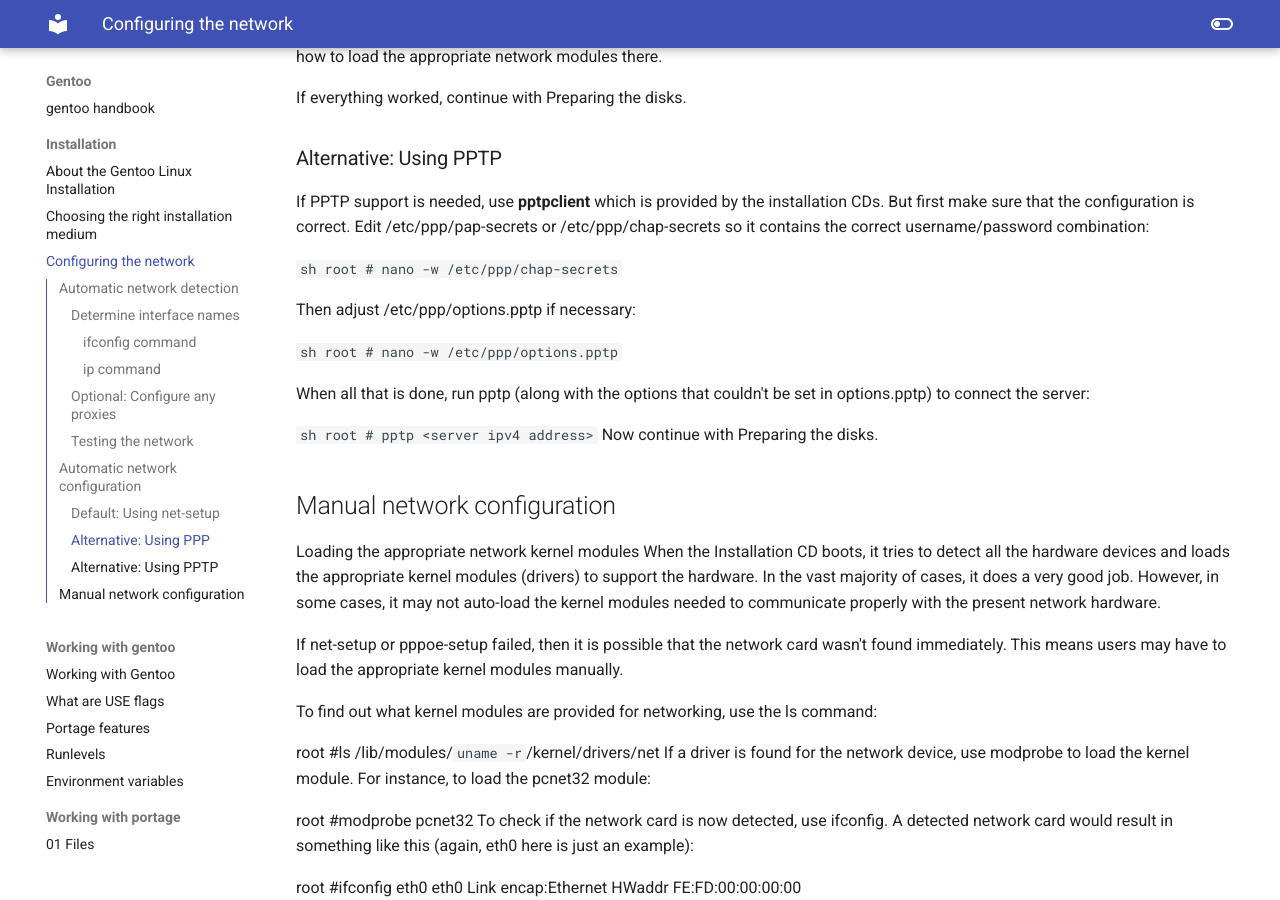
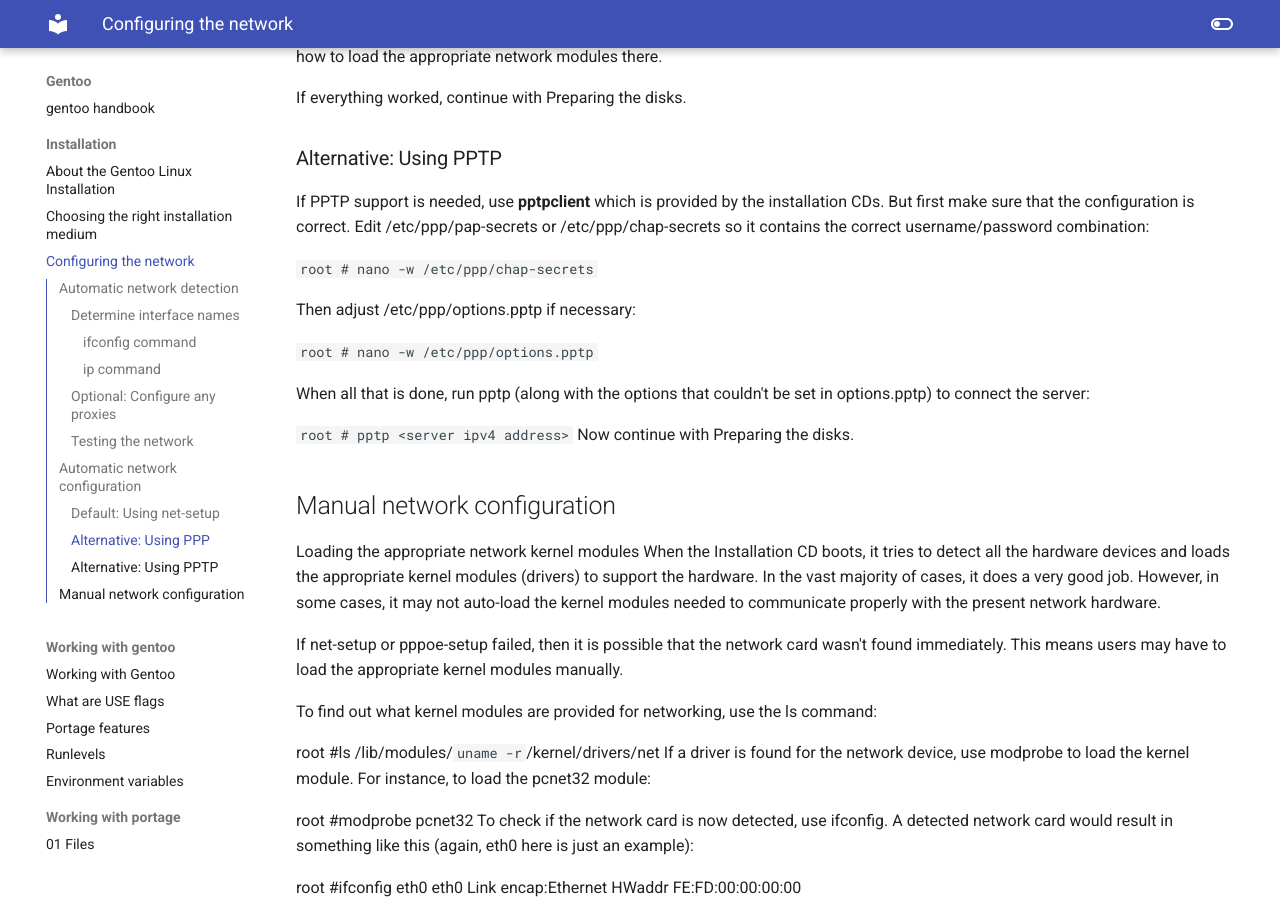
Before and after one commit to floviken/mkdocs, an MkDocs documentation site: the page built from docs/gentoo/installation/03-Configuring the network.md, in a window 1280 px wide and 900 px high, scrolled down 3130 px. Built offline with MkDocs 1.6.1 and Material for MkDocs 9.7.7, drawn with Linux system fonts in a browser that asks for light colours.

```diff
--- a/docs/gentoo/installation/03-Configuring the network.md
+++ b/docs/gentoo/installation/03-Configuring the network.md
@@ -114,18 +114,15 @@ If everything worked, continue with Preparing the disks.
 ### Alternative: Using PPTP
 If PPTP support is needed, use **pptpclient** which is provided by the installation CDs. But first make sure that the configuration is correct. Edit /etc/ppp/pap-secrets or /etc/ppp/chap-secrets so it contains the correct username/password combination:
 
-`sh
-root # nano -w /etc/ppp/chap-secrets`
+`root # nano -w /etc/ppp/chap-secrets`
 
 Then adjust /etc/ppp/options.pptp if necessary:
 
-`sh
-root # nano -w /etc/ppp/options.pptp`
+`root # nano -w /etc/ppp/options.pptp`
 
 When all that is done, run pptp (along with the options that couldn't be set in options.pptp) to connect the server:
 
-`sh
-root # pptp <server ipv4 address>`
+`root # pptp <server ipv4 address>`
 Now continue with Preparing the disks.
 
 ## Manual network configuration
```
